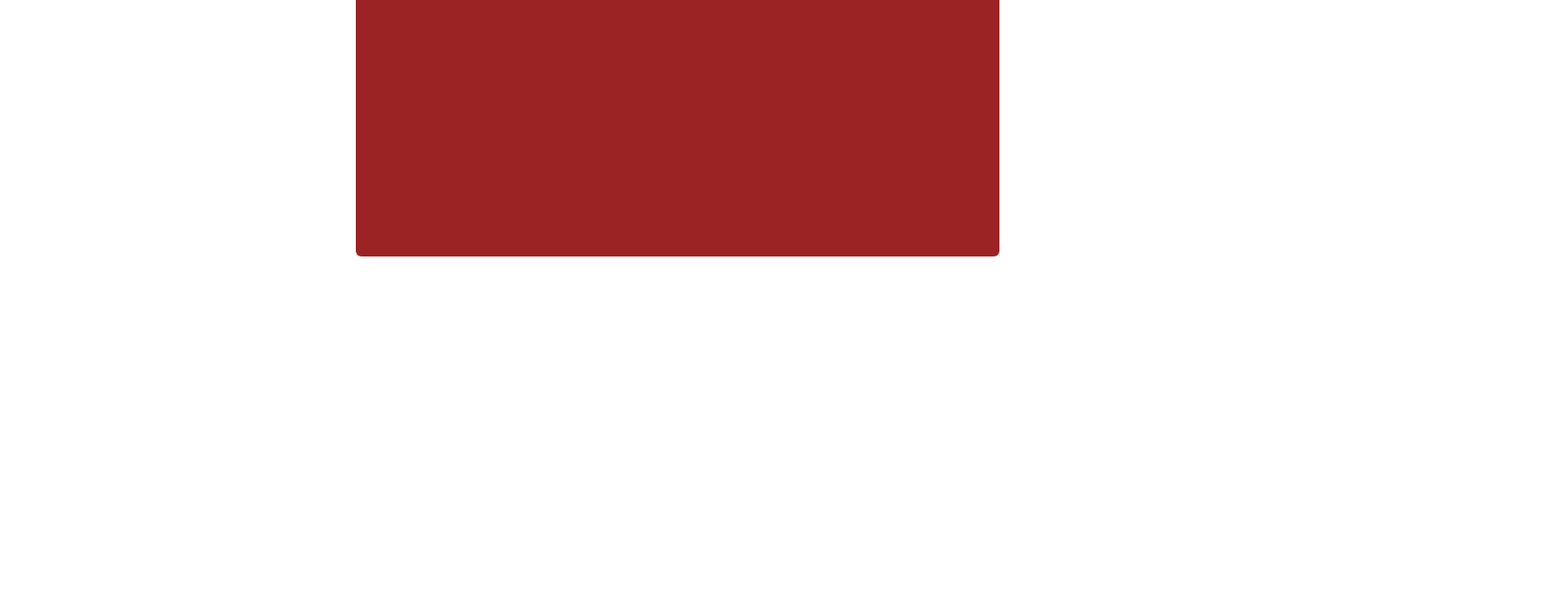
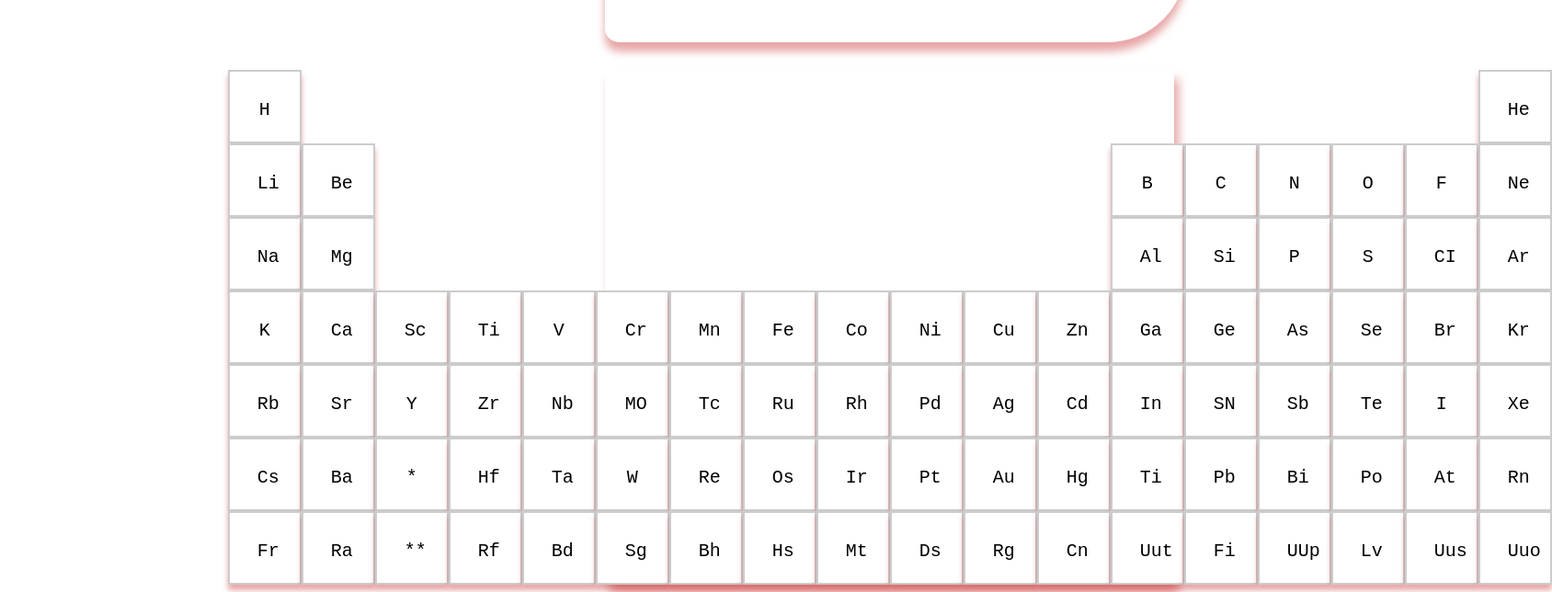
Before and after one commit to OUMARNDIAYE49/tableau-periodique, a plain HTML site: page index.html in a window 1280 px wide. Shown: the part 384-1028 px from the top of the page at 92% size, 1688 px wide, since content can reach past the window. Before the commit the page ends 800 px from the top, so only its background shows below. Drawn offline with Linux system fonts and the light colour scheme.

Commit message:
ajouter de fiche README.md

```diff
--- a/index.html
+++ b/index.html
@@ -3,141 +3,106 @@
 <head>
     <meta charset="UTF-8">
     <meta name="viewport" content="width=device-width, initial-scale=1.0">
-    <title>Tableau Périodique des élements</title>
+    <title>CSS GRID</title>
     <link rel="stylesheet" href="style.css">
 </head>
+<body>
+    <div class="titre">
+      <h3>Tableau périodique des élements</h3>
+    </div>
 
-<body>
-    <div class="contener">
-        <div class="titre">
-            <h4>Tableau périodique des élements</h4>
-        </div>
-        <div class="element">H</div>
-        <div class="element">He</div>
-        <div class="element">Li</div>
-        <div class="element">be</div>
-        <div class="element">B</div>
-        <div class="element">C</div>
-        <div class="element">N</div>
-        <div class="element">D</div>
-        <div class="element">F</div>
-        <div class="element"></div>
-        <div class="element"></div>
-        <div class="element"></div>
-        <div class="element"></div>
-        <div class="element"></div>
-        <div class="element"></div>
-        <div class="element"></div>
-        <div class="element"></div>
-        <div class="element"></div>
-        <div class="element"></div>
-        <div class="element"></div>
-        <div class="element"></div>
-        <div class="element"></div>
-        <div class="element"></div>
-        <div class="element"></div>
-        <div class="element"></div>
-        <div class="element"></div>
-        <div class="element"></div>
-        <div class="element"></div>
-        <div class="element"></div>
-        <div class="element"></div>
-        <div class="element"></div>
-        <div class="element"></div>
-        <div class="element"></div>
-        <div class="element"></div>
-        <div class="element"></div>
-        <div class="element"></div>
-        <div class="element"></div>
-        <div class="element"></div>
-        <div class="element"></div>
-        <div class="element"></div>
-        <div class="element"></div>
-        <div class="element"></div>
-        <div class="element"></div>
-        <div class="element"></div>
-        <div class="element"></div>
-        <div class="element"></div>
-        <div class="element"></div>
-        <div class="element"></div>
-        <div class="element"></div>
-        <div class="element"></div>
-        <div class="element"></div>
-        <div class="element"></div>
-        <div class="element"></div>
-        <div class="element"></div>
-        <div class="element"></div>
-        <div class="element"></div>
-        <div class="element"></div>
-        <div class="element"></div>
-        <div class="element"></div>
-        <div class="element"></div>
-        <div class="element"></div>
-        <div class="element"></div>
-        <div class="element"></div>
-        <div class="element"></div>
-        <div class="element"></div>
-        <div class="element"></div>
-        <div class="element"></div>
-        <div class="element"></div>
-        <div class="element"></div>
-        <div class="element"></div>
-        <div class="element"></div>
-        <div class="element"></div>
-        <div class="element"></div>
-        <div class="element"></div>
-        <div class="element"></div>
-        <div class="element"></div>
-        <div class="element"></div>
-        <div class="element"></div>
-        <div class="element"></div>
-        <div class="element"></div>
-        <div class="element"></div>
-        <div class="element"></div>
-        <div class="element"></div>
-        <div class="element"></div>
-        <div class="element"></div>
-        <div class="element"></div>
-        <div class="element"></div>
-        <div class="element"></div>
-        <div class="element"></div>
-        <div class="element"></div>
-        <div class="element"></div>
-        <div class="element"></div>
-        <div class="element"></div>
-        <div class="element"></div>
-        <div class="element"></div>
-        <div class="element"></div>
-        <div class="element"></div>
-        <div class="element"></div>
-        <div class="element"></div>
-        <div class="element"></div>
-        <div class="element"></div>
-        <div class="element"></div>
-        <div class="element"></div>
-        <div class="element"></div>
-        <div class="element"></div>
-        <div class="element"></div>
-        <div class="element"></div>
-        <div class="element"></div>
-        <div class="element"></div>
-        <div class="element"></div>
-        <div class="element"></div>
-        <div class="element"></div>
-        <div class="element"></div>
-        <div class="element"></div>
-        <div class="element"></div>
-        <div class="element"></div>
-        <div class="element"></div>
-        <div class="element"></div>
-        <div class="element"></div>
-        <div class="element"></div>
-        <div class="element"></div>
-        <div class="element"></div>
-        <div class="element"></div>
-        <div class="element"></div>
-        <div class="element"></div>
-        <div class="element"></div>
+    <div class="container">
+        <div class="item item1">H</div>
+        <div class="item item2">He</div>
+        <div class="item item3">Li</div>
+        <div class="item item4">Be</div>
+        <div class="item item5">B</div>
+        <div class="item item6">C</div>
+        <div class="item item7">N</div>
+        <div class="item item8">O</div>
+        <div class="item item9">F</div>
+        <div class="item item10">Ne</div>
+        <div class="item item11">Na</div>
+        <div class="item item12">Mg</div>
+        <div class="item item13">Al</div>
+        <div class="item item14">Si</div>
+        <div class="item item15">P</div>
+        <div class="item item16">S</div>
+        <div class="item item17">CI</div>
+        <div class="item item18">Ar</div>
+        <div class="item item19">K</div>
+        <div class="item item20">Ca</div>
+        <div class="item item21">Sc</div>
+        <div class="item item22">Ti</div>
+        <div class="item item23">V</div>
+        <div class="item item24">Cr</div>
+        <div class="item item25">Mn</div>
+        <div class="item item26">Fe</div>
+        <div class="item item27">Co</div>
+        <div class="item item28">Ni</div>
+        <div class="item item29">Cu</div>
+        <div class="item item30">Zn</div>
+        <div class="item item31">Ga</div>
+        <div class="item item32">Ge</div>
+        <div class="item item33">As</div>
+        <div class="item item34">Se</div>
+        <div class="item item35">Br</div>
+        <div class="item item36">Kr</div>
+        <div class="item item37">Rb</div>
+        <div class="item item38">Sr</div>
+        <div class="item item39">Y</div>
+        <div class="item item40">Zr</div>
+        <div class="item item41">Nb</div>
+        <div class="item item42">MO</div>
+        <div class="item item43">Tc</div>
+        <div class="item item44">Ru</div>
+        <div class="item item45">Rh</div>
+        <div class="item item46">Pd</div>
+        <div class="item item47">Ag</div>
+        <div class="item item48">Cd</div>
+        <div class="item item49">In</div>
+        <div class="item item50">SN</div>
+        <div class="item item51">Sb</div>
+        <div class="item item52">Te</div>
+        <div class="item item53">I</div>
+        <div class="item item54">Xe</div>
+        <div class="item item55">Cs</div>
+        <div class="item item56">Ba</div>
+        <div class="item item57">*</div>
+        <div class="item item58">Hf</div>
+        <div class="item item59">Ta</div>
+        <div class="item item60">W</div>
+        <div class="item item61">Re</div>
+        <div class="item item62">Os</div>
+        <div class="item item63">Ir</div>
+        <div class="item item64">Pt</div>
+        <div class="item item65">Au</div>
+        <div class="item item66">Hg</div>
+        <div class="item item67">Ti</div>
+        <div class="item item68">Pb</div>
+        <div class="item item69">Bi</div>
+        <div class="item item70">Po</div>
+        <div class="item item71">At</div>
+        <div class="item item72">Rn</div>
+        <div class="item item73">Fr</div>
+        <div class="item item74">Ra</div>
+        <div class="item item75">**</div>
+        <div class="item item76">Rf</div>
+        <div class="item item77">Bd</div>
+        <div class="item item78">Sg</div>
+        <div class="item item79">Bh</div>
+        <div class="item item80">Hs</div>
+        <div class="item item81">Mt</div>
+        <div class="item item82">Ds</div>
+        <div class="item item83">Rg</div>
+        <div class="item item84">Cn</div>
+        <div class="item item85">Uut</div>
+        <div class="item item86">Fi</div>
+        <div class="item item87">UUp</div>
+        <div class="item item88">Lv</div>
+        <div class="item item89">Uus</div>
+        <div class="item item90">Uuo</div>
     </div>
+
 </body>
 </html>
--- a/style.css
+++ b/style.css
@@ -1,30 +1,139 @@
-
-.contener{
-    text-align: center;
-    border-radius: 6px;
-    width: 700px;
-    height: 600px;
-    background-color: rgb(155, 35, 35);
-    margin-left: 30%;
-    margin-top: 5%;
-}
-h4{
-    text-align: center;
-    border-radius: 6px;
-
+body{
+    font-family: 'Courier New', Courier, monospace;
 }
 .titre{
     display: grid;
-    grid-template-columns:repeat() (18 1fr);
-    grid-template-rows: repeat(18 25px);
+    justify-content: center;
+    box-shadow: 0 10px 10px #bd0e0e5e;;
     border-radius: 15px;
-    border: black;
+    width: 50%;
+    text-align: center;
+    margin-top: 200px;
+    margin-left: 650px;
+    font-size: 40px;
+    border-top-left-radius: 40px;
+    border-bottom-right-radius: 85px;
+    padding-top: 15px;
+    padding-bottom: 15px;
 }
-.element{
-    margin: 10px;
+.container{
+    display: grid;
+    grid-template-columns: repeat(18, 80px) ;
+    grid-template-rows: repeat(7, 80px) ;
     justify-content: center;
-    padding: 0;
-    display: flex;
-    border-radius: 10px;
+    width: 49%;
+    box-shadow: 5px 10px 10px #bd0e0e5e;;
+    text-align: center;
+    margin-top: 30px;
+    margin-left:650px;
 
 }
+.item:hover{
+    background-color: red;
+    color: white;
+}
+.item{
+    border: 2px solid #ccc;
+    background-color: white;
+    box-shadow: 0 6px 6px #bd0e0e5e;;
+    font-size: 20px;
+    text-align: center;
+    padding: 30px;
+}
+/* ligne1 */
+.item1{ grid-column: 1; grid-row: 1;}
+.item2{ grid-column: 18; grid-row: 1;}
+/* ligne2 */
+.item3{ grid-column: 1; grid-row: 2;}
+.item4{ grid-column: 2; grid-row: 2;}
+.item5{ grid-column: 13; grid-row: 2;}
+.item6{ grid-column: 14; grid-row: 2;}
+.item7{ grid-column: 15; grid-row: 2;}
+.item8{ grid-column: 16; grid-row: 2;}
+.item9{ grid-column: 17; grid-row: 2;}
+.item10{ grid-column: 18; grid-row: 2;}
+/* ligne3 */
+.item11{ grid-column: 1; grid-row: 3;}
+.item12{ grid-column: 2; grid-row: 3;}
+.item13{ grid-column: 13; grid-row: 3;}
+.item14{ grid-column: 14; grid-row: 3;}
+.item15{ grid-column: 15; grid-row: 3;}
+.item16{ grid-column: 16; grid-row: 3;}
+.item17{ grid-column: 17; grid-row: 3;}
+.item18{ grid-column: 18; grid-row: 3;}
+/* ligne4 */
+.item19{ grid-column: 1; grid-row: 4;}
+.item20{ grid-column: 2; grid-row: 4;}
+.item21{ grid-column: 3; grid-row: 4;}
+.item22{ grid-column: 4; grid-row: 4;}
+.item23{ grid-column: 5; grid-row: 4;}
+.item24{ grid-column: 6; grid-row: 4;}
+.item25{ grid-column: 7; grid-row: 4;}
+.item26{ grid-column: 8; grid-row: 4;}
+.item27{ grid-column: 9; grid-row: 4;}
+.item28{ grid-column: 10; grid-row: 4;}
+.item29{ grid-column: 11; grid-row: 4;}
+.item30{ grid-column: 12; grid-row: 4;}
+.item31{ grid-column: 13; grid-row: 4;}
+.item32{ grid-column: 14; grid-row: 4;}
+.item33{ grid-column: 15; grid-row: 4;}
+.item34{ grid-column: 16; grid-row: 4;}
+.item35{ grid-column: 17; grid-row: 4;}
+.item36{ grid-column: 18; grid-row: 4;}
+/* ligne5 */
+.item37{ grid-column: 1; grid-row: 5;}
+.item38{ grid-column: 2; grid-row: 5;}
+.item39{ grid-column: 3; grid-row: 5;}
+.item40{ grid-column: 4; grid-row: 5}
+.item41{ grid-column: 5; grid-row: 5;}
+.item42{ grid-column: 6; grid-row: 5;}
+.item43{ grid-column: 7; grid-row: 5;}
+.item44{ grid-column: 8; grid-row: 5;}
+.item45{ grid-column: 9; grid-row: 5;}
+.item46{ grid-column: 10; grid-row:5;}
+.item47{ grid-column: 11; grid-row: 5;}
+.item48{ grid-column: 12; grid-row: 5;}
+.item49{ grid-column: 13; grid-row: 5;}
+.item50{ grid-column: 14; grid-row: 5;}
+.item51{ grid-column: 15; grid-row: 5;}
+.item52{ grid-column: 16; grid-row: 5;}
+.item53{ grid-column: 17; grid-row: 5;}
+.item54{ grid-column: 18; grid-row: 5;}
+/* ligne6 */
+.item55{ grid-column: 1; grid-row: 6;}
+.item56{ grid-column: 2; grid-row: 6;}
+.item57{ grid-column: 3; grid-row: 6;}
+.item58{ grid-column: 4; grid-row: 6}
+.item59{ grid-column: 5; grid-row: 6;}
+.item60{ grid-column: 6; grid-row: 6;}
+.item61{ grid-column: 7; grid-row: 6;}
+.item62{ grid-column: 8; grid-row: 6;}
+.item63{ grid-column: 9; grid-row: 6;}
+.item64{ grid-column: 10; grid-row:6;}
+.item65{ grid-column: 11; grid-row: 6;}
+.item66{ grid-column: 12; grid-row: 6;}
+.item67{ grid-column: 13; grid-row: 6;}
+.item68{ grid-column: 14; grid-row: 6;}
+.item69{ grid-column: 15; grid-row: 6;}
+.item70{ grid-column: 16; grid-row: 6;}
+.item71{ grid-column: 17; grid-row: 6;}
+.item72{ grid-column: 18; grid-row: 6;}
+/* ligne7 */
+.item73{ grid-column: 1; grid-row: 7;}
+.item74{ grid-column: 2; grid-row: 7;}
+.item75{ grid-column: 3; grid-row: 7;}
+.item76{ grid-column: 4; grid-row: 7}
+.item77{ grid-column: 5; grid-row: 7;}
+.item78{ grid-column: 6; grid-row: 7;}
+.item79{ grid-column: 7; grid-row: 7;}
+.item80{ grid-column: 8; grid-row: 7;}
+.item81{ grid-column: 9; grid-row: 7;}
+.item82{ grid-column: 10; grid-row:7;}
+.item83{ grid-column: 11; grid-row:7;}
+.item84{ grid-column: 12; grid-row: 7;}
+.item85{ grid-column: 13; grid-row: 7;}
+.item86{ grid-column: 14; grid-row: 7;}
+.item87{ grid-column: 15; grid-row: 7;}
+.item88{ grid-column: 16; grid-row: 7;}
+.item89{ grid-column: 17; grid-row: 7;}
+.item90{ grid-column: 18; grid-row: 7;}
```
Also changed, not shown: 1 other file.
